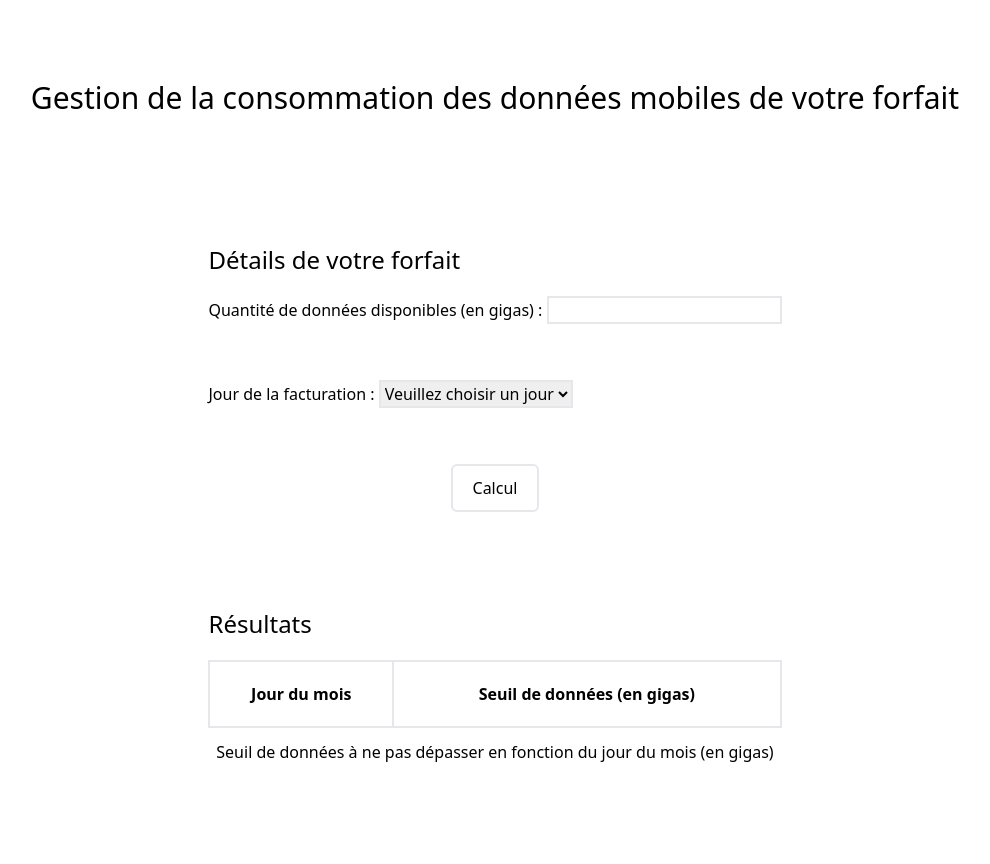
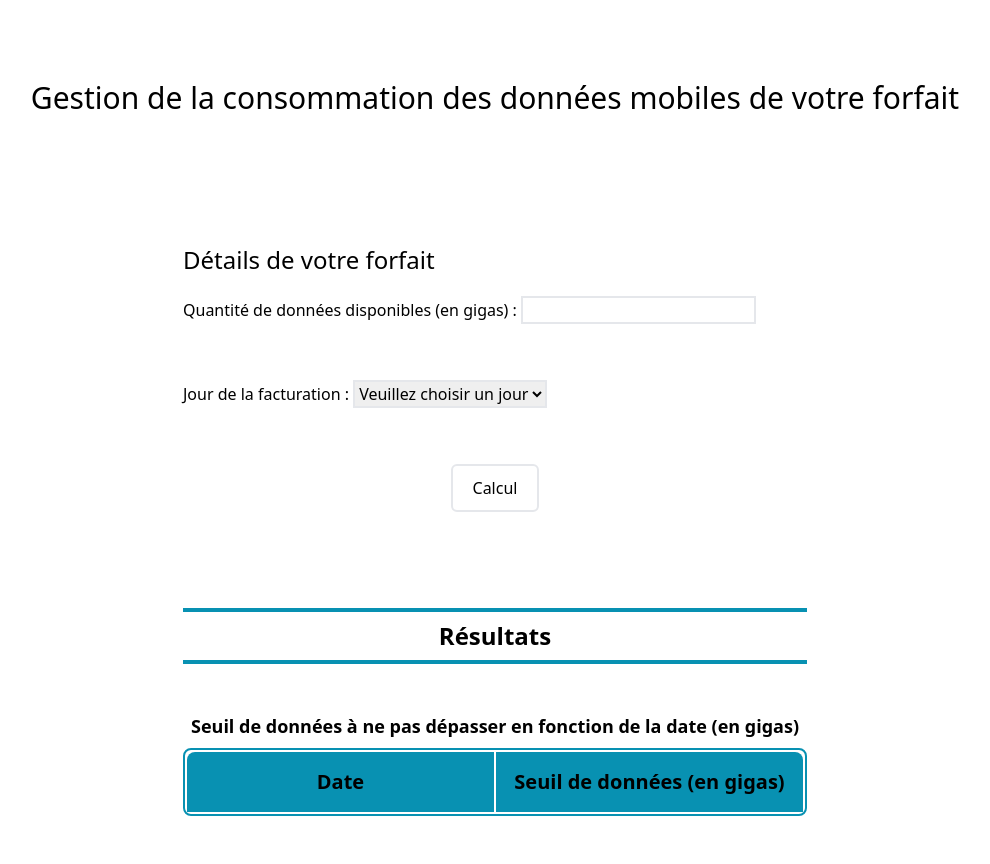
Before and after one commit to Cycle9898/mobile-data-consumption-management, a website built with Vite: page index.html in a window 1280 px wide. Shown: the whole page, without its empty margins (145-1135 px from the left). Before the commit the page ends 824 px from the top, so only its background shows below. Built offline with nearby package versions, Linux system fonts and the light colour scheme.

Commit message:
adding style to results section

```diff
--- a/index.html
+++ b/index.html
@@ -76,22 +76,22 @@
 			</section>
 
 			<section class="py-12 px-6">
-				<h2 class="text-2xl">Résultats</h2>
+				<h2 class="font-bold text-2xl text-center m-auto mb-5 p-2 border-y-4 border-cyan-600">Résultats</h2>
 
-				<div class="m-5">
+				<div class="mb-10 text-lg">
 					<span id="avg-result"></span>
 				</div>
 
 				<div class="flex flex-col">
-					<table>
-						<caption class="caption-bottom py-3">
-							Seuil de données à ne pas dépasser en fonction du jour du mois (en gigas)
+					<table class="border-separate border-2 border-solid border-cyan-600 rounded-lg text-center">
+						<caption class="caption-top p-2 font-semibold text-lg text-nowrap">
+							Seuil de données à ne pas dépasser en fonction de la date (en gigas)
 						</caption>
 
-						<thead>
+						<thead class="bg-cyan-600 text-xl text-nowrap">
 							<tr>
-								<th scope="col" class="border-solid border-2 py-5">Jour du mois</th>
-								<th scope="col" class="border-solid border-2 py-5">Seuil de données (en gigas)</th>
+								<th scope="col" class="w-2/4 rounded-tl-lg py-4 px-2">Date</th>
+								<th scope="col" class="w-2/4 rounded-tr-lg py-4 px-2">Seuil de données (en gigas)</th>
 							</tr>
 						</thead>
 
--- a/src/scripts/generateTableBody.ts
+++ b/src/scripts/generateTableBody.ts
@@ -18,12 +18,15 @@ export function generateTableBody(daysObjArray: DaysObjType[], avgDataConsumptio
 		const dataConsumptionNb = (index + 1) * avgDataConsumption;
 
 		const tableRow = document.createElement("tr");
+		tableRow.classList.add("even:bg-cyan-500", "hover:bg-cyan-300", "text-lg");
 
 		const dayCell = document.createElement("td");
+		dayCell.classList.add("py-1");
 		dayCell.innerText = `${daysObj.dayNb} ${daysObj.month}`;
 		tableRow.appendChild(dayCell);
 
 		const dataConsumptionCell = document.createElement("td");
+		dataConsumptionCell.classList.add("py-1");
 		dataConsumptionCell.innerText = `${dataConsumptionNb.toLocaleString("fr-FR", {
 			maximumFractionDigits: 2,
 			minimumFractionDigits: 2
```
